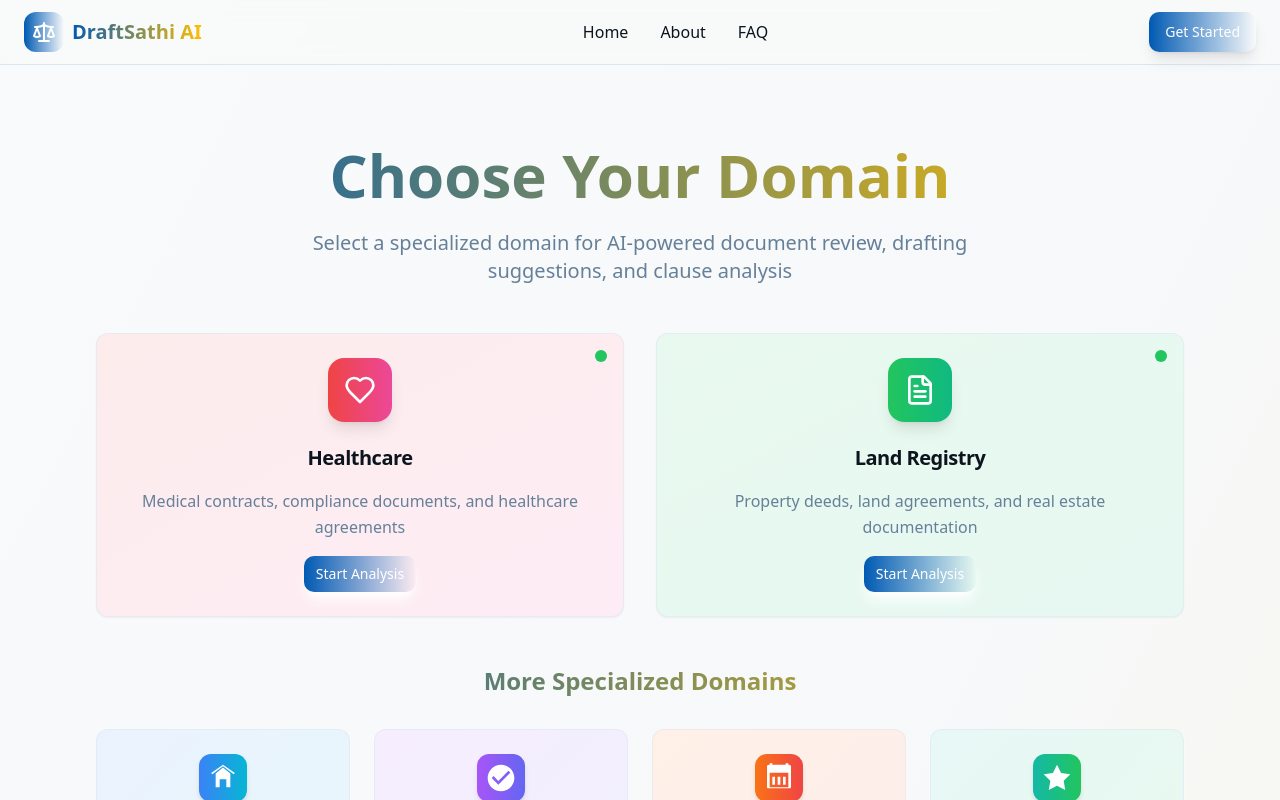
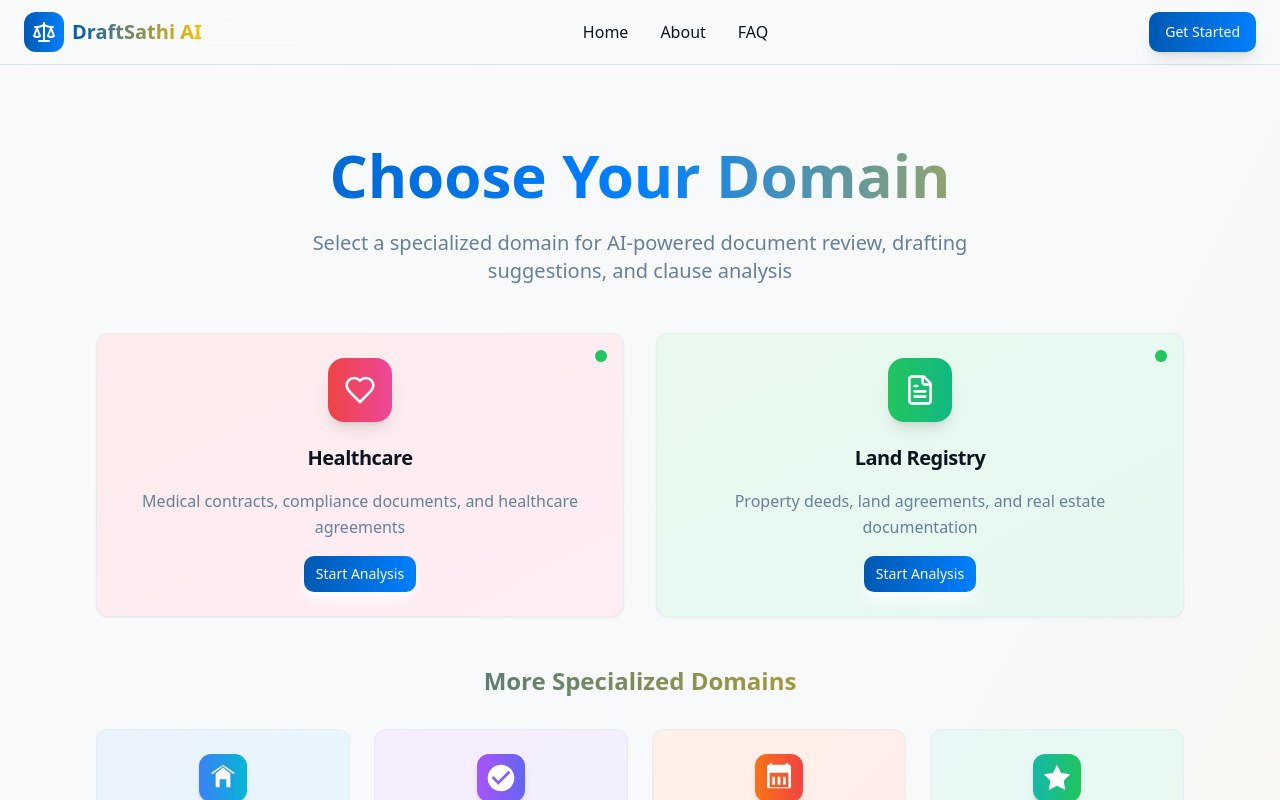
Before and after one commit to ankit-ydv/draftsathi-ai11, a React (Vite) app: page / in a window 1280 px wide. Shown: the top 800 px of the page. Built offline with nearby package versions, Linux system fonts and the light colour scheme; the HTML template or start-up script is replaced by a standard one.

Commit message:
Fix fading shades

```diff
--- a/tailwind.config.ts
+++ b/tailwind.config.ts
@@ -22,6 +22,7 @@ export default {
         primary: {
           DEFAULT: "hsl(var(--primary))",
           foreground: "hsl(var(--primary-foreground))",
+          glow: "hsl(var(--primary-glow))",
         },
         secondary: {
           DEFAULT: "hsl(var(--secondary))",
```
